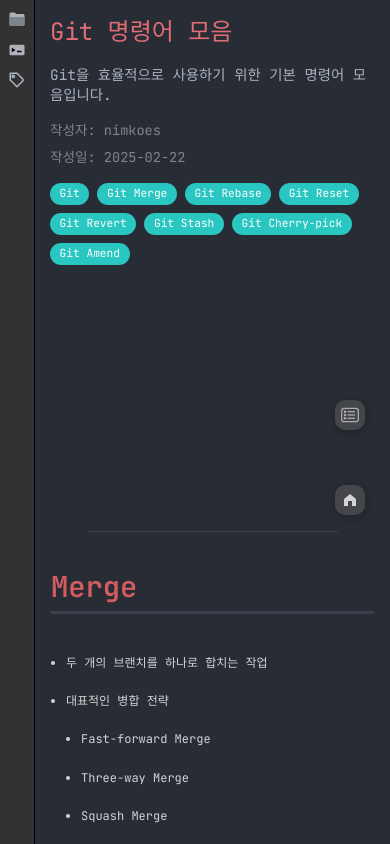
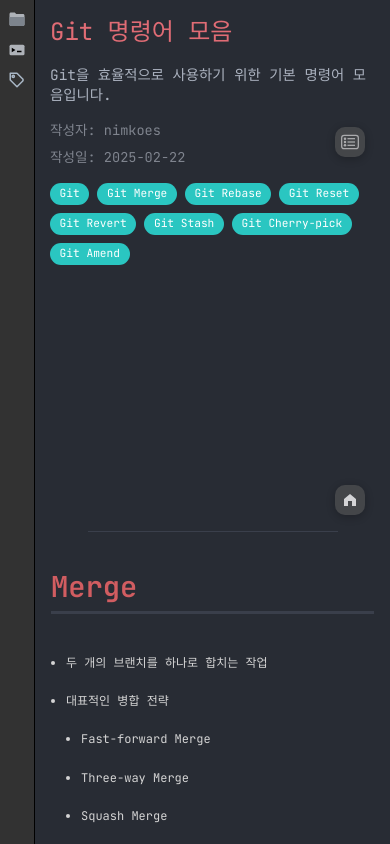
Before and after one commit to nimkoes/tech-blog, a Next.js app: page /tech-blog/post/0001250302-git in a window 390 px wide. Built offline with nearby package versions, Linux system fonts and the light colour scheme.

Commit message:
버튼 위치 조정

```diff
--- a/src/components/SideUtil/ScrollToTop/ScrollToTop.module.scss
+++ b/src/components/SideUtil/ScrollToTop/ScrollToTop.module.scss
@@ -1,7 +1,7 @@
 .scrollToTop {
   position: fixed;
   right: 25px;
-  bottom: 39.5vh !important;
+  bottom: 2vh !important;
   background: rgba(91, 91, 91, 0.7);
   color: white;
   border: none;
@@ -56,7 +56,7 @@
 ////////////////////////////////////////////////////////////////////////////////
 @media screen and (max-width: 768px) {
   .scrollToTop {
-    bottom: 34vh !important;
+    //bottom: 34vh !important;
     width: 30px;
     height: 30px;
   }
--- a/src/components/SideUtil/TableOfContents/TableOfContents.module.scss
+++ b/src/components/SideUtil/TableOfContents/TableOfContents.module.scss
@@ -15,7 +15,7 @@
 .tocWrapper {
   position: fixed;
   top: 15vh;
-  right: 10px;
+  right: 75px;
   width: 330px;
   z-index: 100;
   opacity: 0.3;
@@ -84,7 +84,7 @@
 .tocButton {
   position: fixed;
   right: 25px;
-  bottom: 54vh; /* GoToHome 버튼 위에 동일한 간격으로 배치 */
+  top: 15vh;
   background: rgba(91, 91, 91, 0.7);
   color: white;
   border: none;
@@ -123,8 +123,7 @@
   }
 
   .tocWrapper {
-    top: 13vh;
-    right: 5px;
+    right: 65px;
     width: 270px;
     opacity: 0.3;
   }
@@ -146,7 +145,6 @@
   }
 
   .tocButton {
-    bottom: 53vh;
     width: 35px;
     height: 35px;
   }
@@ -157,8 +155,7 @@
 ////////////////////////////////////////////////////////////////////////////////
 @media screen and (max-width: 768px) {
   .tocWrapper {
-    top: 10vh;
-    right: 5px;
+    right: 60px;
     width: 180px;
     opacity: 0.75;
   }
@@ -179,7 +176,6 @@
   }
 
   .tocButton {
-    bottom: 49vh;
     width: 30px;
     height: 30px;
   }
```
